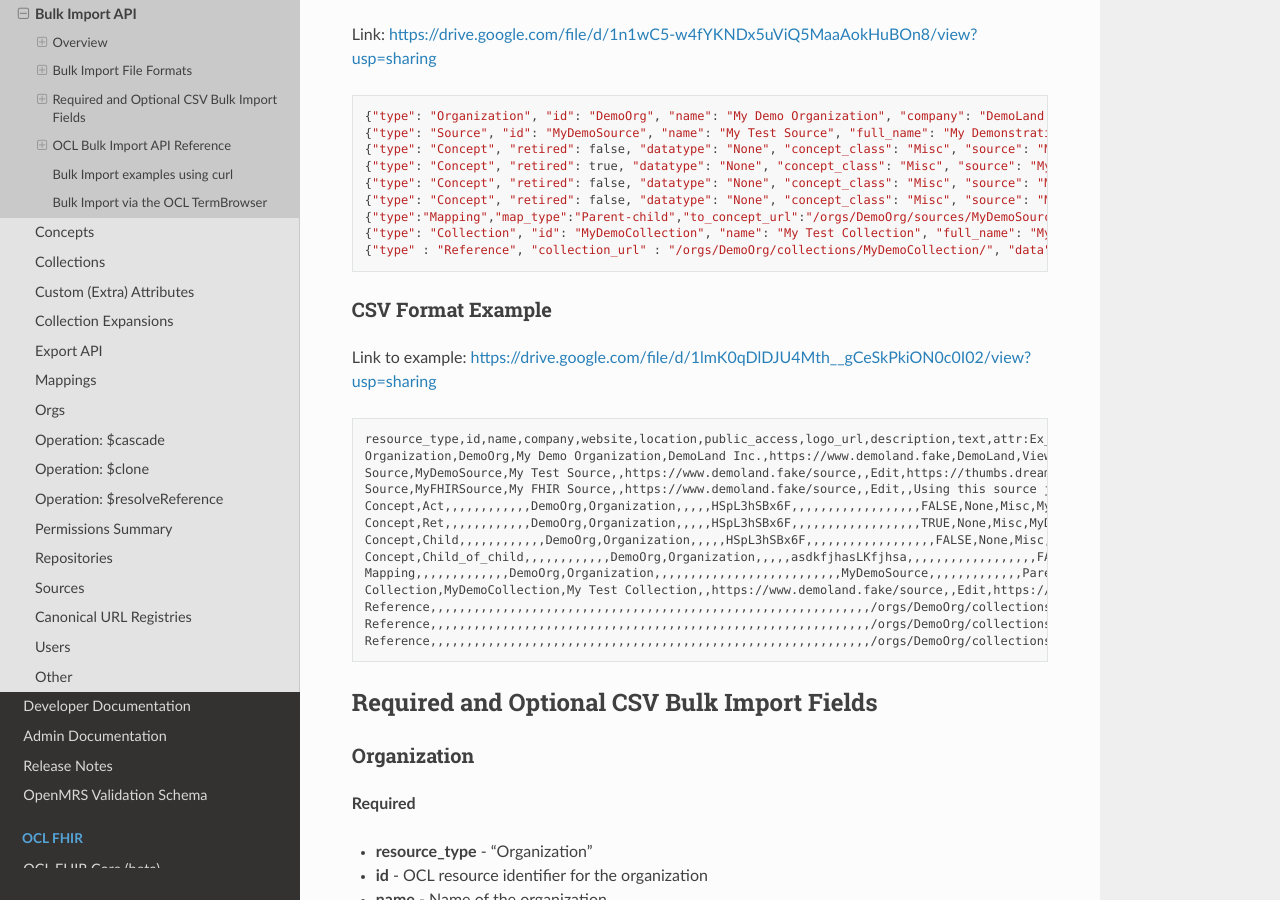
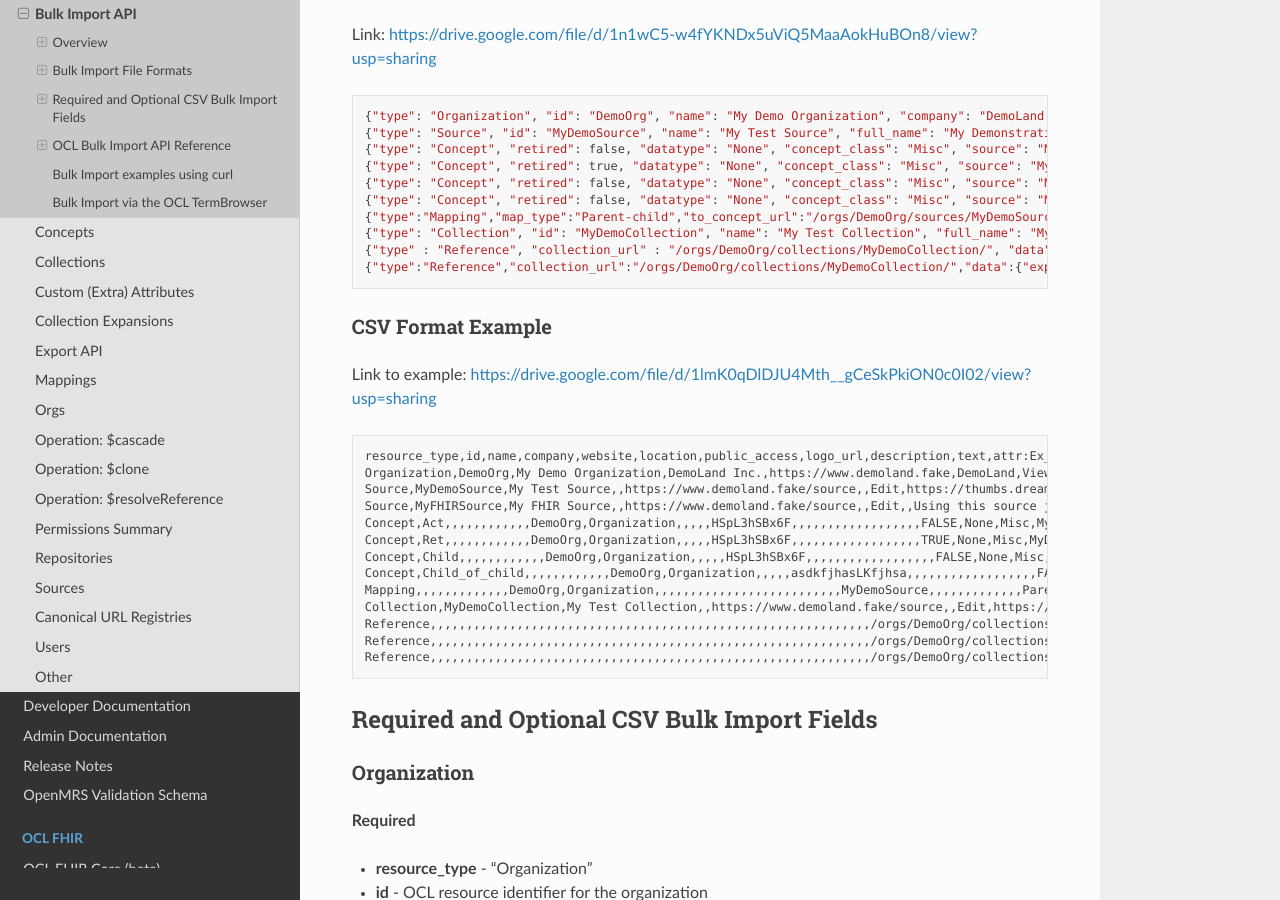
Before and after one commit to OpenConceptLab/ocl-docs, a Sphinx documentation site: the page built from docs/source/oclapi/apireference/bulkimporting.md, in a window 1280 px wide and 900 px high, scrolled down 1976 px. Built offline with Sphinx 7.4.7 and the Read the Docs theme 2.0.0, drawn with Linux system fonts in a browser that asks for light colours.

Commit message:
Update bulkimporting.md
Added cascaded reference example

````diff
--- a/docs/source/oclapi/apireference/bulkimporting.md
+++ b/docs/source/oclapi/apireference/bulkimporting.md
@@ -48,6 +48,7 @@
 {"type":"Mapping","map_type":"Parent-child","to_concept_url":"/orgs/DemoOrg/sources/MyDemoSource/concepts/Child/","from_concept_url":"/orgs/DemoOrg/sources/MyDemoSource/concepts/Act/","source":"MyDemoSource","owner_type":"Organization","owner":"DemoOrg"}
 {"type": "Collection", "id": "MyDemoCollection", "name": "My Test Collection", "full_name": "My Demonstrative Test Collection", "owner": "DemoOrg", "owner_type": "Organization", "description": "Using this collection just for testing purposes", "collection_type": "Value Set", "public_access": "Edit", "default_locale": "en", "supported_locales": ["en","fk"], "custom_validation_schema": "None", "external_id": "654246546-IDK", "website": "www.demoland.fake/source", "extras": {"ex_name": "Collection Name"}, "canonical_url": "https://demo.fake/ValueSet/Collection", "publisher": "DemoLand, Inc.", "purpose": "To demonstrate", "copyright": "Please don't use this for anything but test importing.", "immutable": false, "revision_date": "2021-07-09", "logo_url": "https://thumbs.dreamstime.com/b/demo-icon-demo-147077326.jpg", "text": "Generic About entry", "experimental": true, "jurisdiction": ["DZA", "EGY"], "contact": [{"telecom" : [{"system" : "url", "value" : "http://demoland.fake/fhir"}]}], "identifier": [{"system" : "Fake System", "value" : "Fake Value"}]}
 {"type" : "Reference", "collection_url" : "/orgs/DemoOrg/collections/MyDemoCollection/", "data": {"expressions" : ["/orgs/DemoOrg/sources/MyDemoSource/concepts/Act/","/orgs/DemoOrg/sources/MyDemoSource/concepts/Ret/","/orgs/DemoOrg/sources/MyDemoSource/concepts/Unresolved/"]}}
+{"type":"Reference","collection_url":"/orgs/DemoOrg/collections/MyDemoCollection/","data":{"expressions":["/orgs/DemoOrg/sources/MyDemoSource/concepts/asdgdfg/"]},"__cascade": {"method": "sourcetoconcepts","map_types": "Q-AND-A,CONCEPT-SET","cascade_levels": "*","return_map_types": "*"}}
 ```
 
 
````
